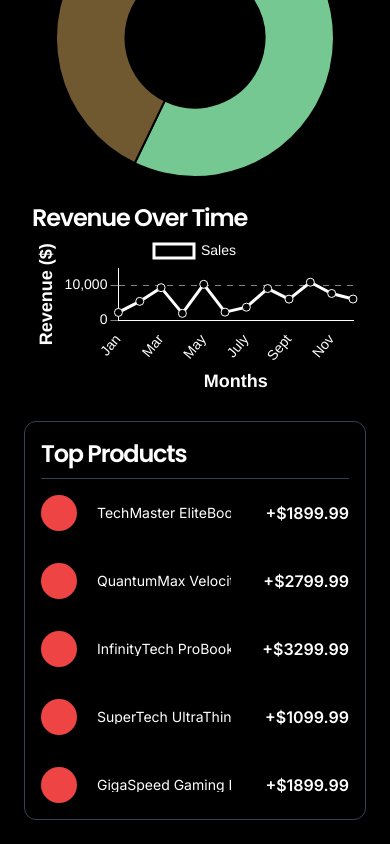
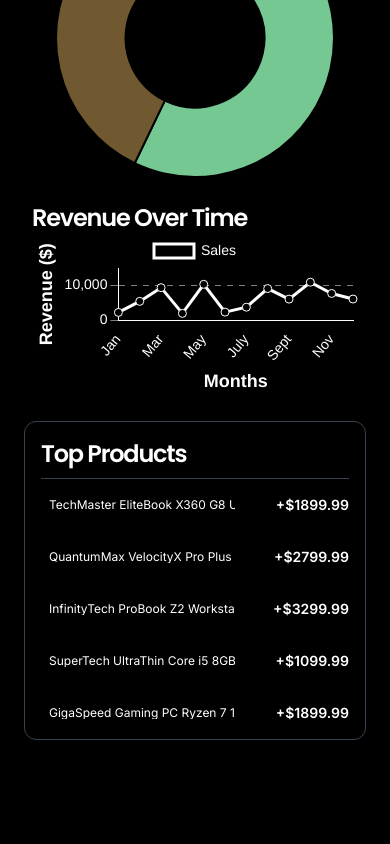
Before and after one commit to devvMuhammad/admin-redeemx, a Next.js app: page / in a window 390 px wide. Shown: the part 641-1485 px from the top of the page. After the commit the page ends 1405 px from the top, so only its background shows below. Built offline with nearby package versions, Linux system fonts and the light colour scheme.

Commit message:
made font responsive

```diff
--- a/src/components/dashboard/TopProduct.tsx
+++ b/src/components/dashboard/TopProduct.tsx
@@ -16,16 +16,16 @@ export default function TopProducts() {
             i < 5 && (
               <div
                 key={name}
-                className="grid grid-cols-[40px_1fr_110px] gap-2 items-center"
+                className="grid grid-cols-[1fr_110px] md:grid-cols-[40px_1fr_110px] gap-1 items-center"
               >
-                <div className="bg-red-500 h-9 w-9 rounded-full"></div>
+                <div className="hidden md:block bg-red-500 h-9 w-9 rounded-full"></div>
                 <p
-                  className={`text-sm ${inter.className} font-medium leading-none overflow-y-hidden text-nowrap ml-2`}
+                  className={` text-xs md:text-sm ${inter.className} font-medium leading-none overflow-y-hidden text-nowrap ml-2`}
                 >
                   {name}
                 </p>
                 <span
-                  className={`${inter.className} font-bold text-right overflow-y-hidden text-nowrap `}
+                  className={`${inter.className} text-sm font-bold text-right overflow-y-hidden text-nowrap `}
                 >
                   +${price}
                 </span>
```
